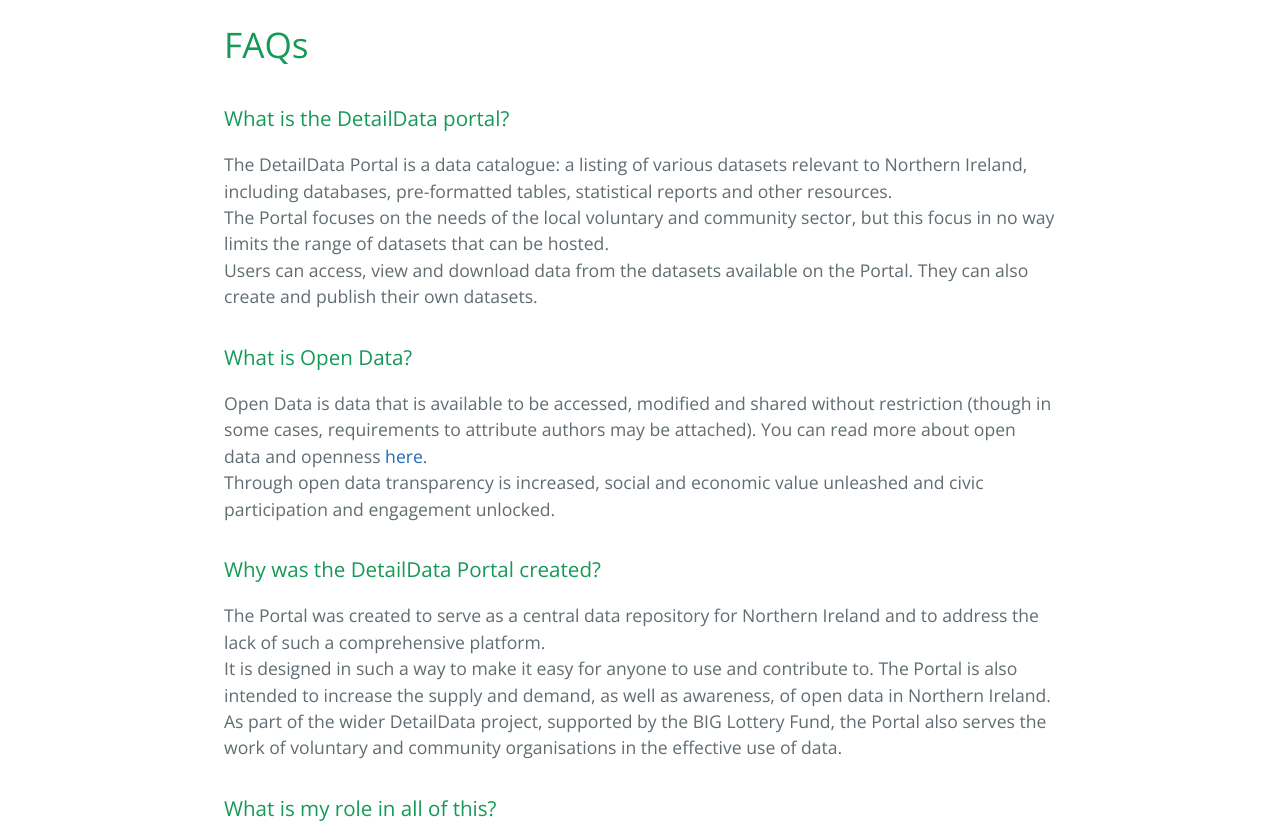
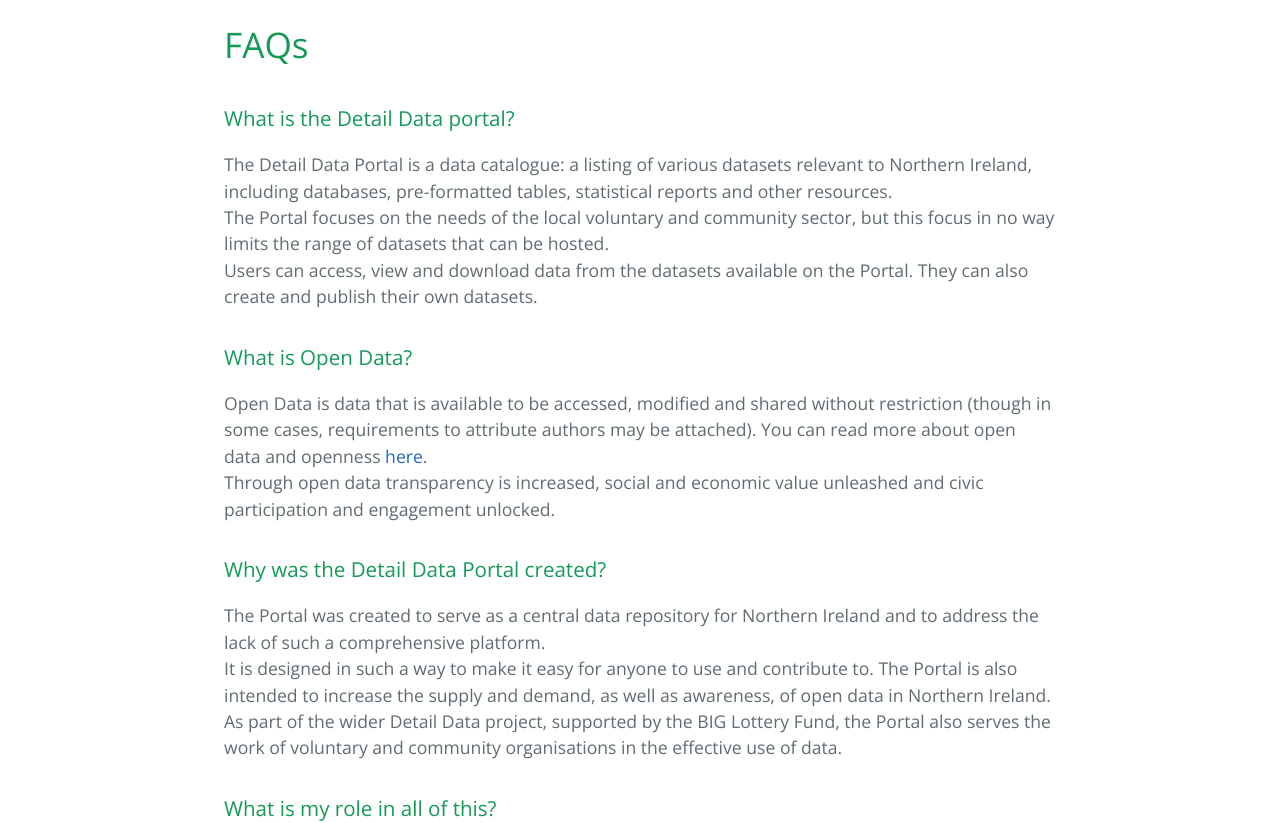
Before and after one commit to BobHarper1/dataportal, a Jekyll site: the page built from FAQ.html, in a window 1280 px wide and 1400 px high, scrolled down 501 px. Shown: the part 156-979 px from the top of the window. Built offline with Jekyll 4.4.1, drawn with Linux system fonts in a browser that asks for light colours; Markdown is read by kramdown in place of the engine named in the settings; some of the changed text lies outside the part shown.

Commit message:
Update FAQ.html

```diff
--- a/FAQ.html
+++ b/FAQ.html
@@ -4,9 +4,9 @@ title: Detail Data Portal FAQs
 ---
 <h1>FAQs</h1>
 
-<h3>What is the DetailData portal?</h3>
+<h3>What is the Detail Data portal?</h3>
 
-<p>The DetailData Portal is a data catalogue: a listing of various datasets relevant to Northern Ireland, including databases, pre-formatted tables, statistical reports and other resources. <br />
+<p>The Detail Data Portal is a data catalogue: a listing of various datasets relevant to Northern Ireland, including databases, pre-formatted tables, statistical reports and other resources. <br />
 The Portal focuses on the needs of the local voluntary and community sector, but this focus in no way limits the range of datasets that can be hosted. <br />
 Users can access, view and download data from the datasets available on the Portal. They can also create and publish their own datasets.  </p>
 
@@ -15,11 +15,11 @@ Users can access, view and download data from the datasets available on the Port
 <p>Open Data is data that is available to be accessed, modified and shared without restriction (though in some cases, requirements to attribute authors may be attached). You can read more about open data and openness <a href="http://opendefinition.org/">here</a>. <br />
 Through open data transparency is increased, social and economic value unleashed and civic participation and engagement unlocked.  </p>
 
-<h3>Why was the DetailData Portal created?</h3>
+<h3>Why was the Detail Data Portal created?</h3>
 
 <p>The Portal was created to serve as a central data repository for Northern Ireland and to address the lack of such a comprehensive platform. <br />
 It is designed in such a way to make it easy for anyone to use and contribute to. The Portal is also intended to increase the supply and demand, as well as awareness, of open data in Northern Ireland. <br />
-As part of the wider DetailData project, supported by the BIG Lottery Fund, the Portal also serves the work of voluntary and community organisations in the effective use of data.  </p>
+As part of the wider Detail Data project, supported by the BIG Lottery Fund, the Portal also serves the work of voluntary and community organisations in the effective use of data.  </p>
 
 <h3>What is my role in all of this?</h3>
 
@@ -63,11 +63,11 @@ We are also able to respond to the need to add or adjust features in future.  </
 
 <h3>What is the API?</h3>
 
-<p>The API (application program interface) is a protocol that provides the building blocks for programmatic access to the list of datasets stored in the DetailData Portal, with their associated metadata. <br />
+<p>The API (application program interface) is a protocol that provides the building blocks for programmatic access to the list of datasets stored in the Detail Data Portal, with their associated metadata. <br />
 API users can query metadata for specific datasets and also retrieve datasets using various facets such as publisher, topic, time period, geographical coverage and access options. <br />
 Developers can use this API to access catalog information in real-time to support their own applications, so long as they adhere to the individual dataset's licenses or terms of use.  </p>
 
-<h2>Where can I get more information?</h2>
+<h2>Where can I get some more information?</h2>
 
 <p>There are numerous sources on the Web to aid the open data community, from using and applying open data, making your own organisation's data open and campaigning for more open data. <br />
 + Socrata’s <a href="http://www.socrata.com/open-data-field-guide-chapter/about/">Open Data Field Guide</a>.
```
